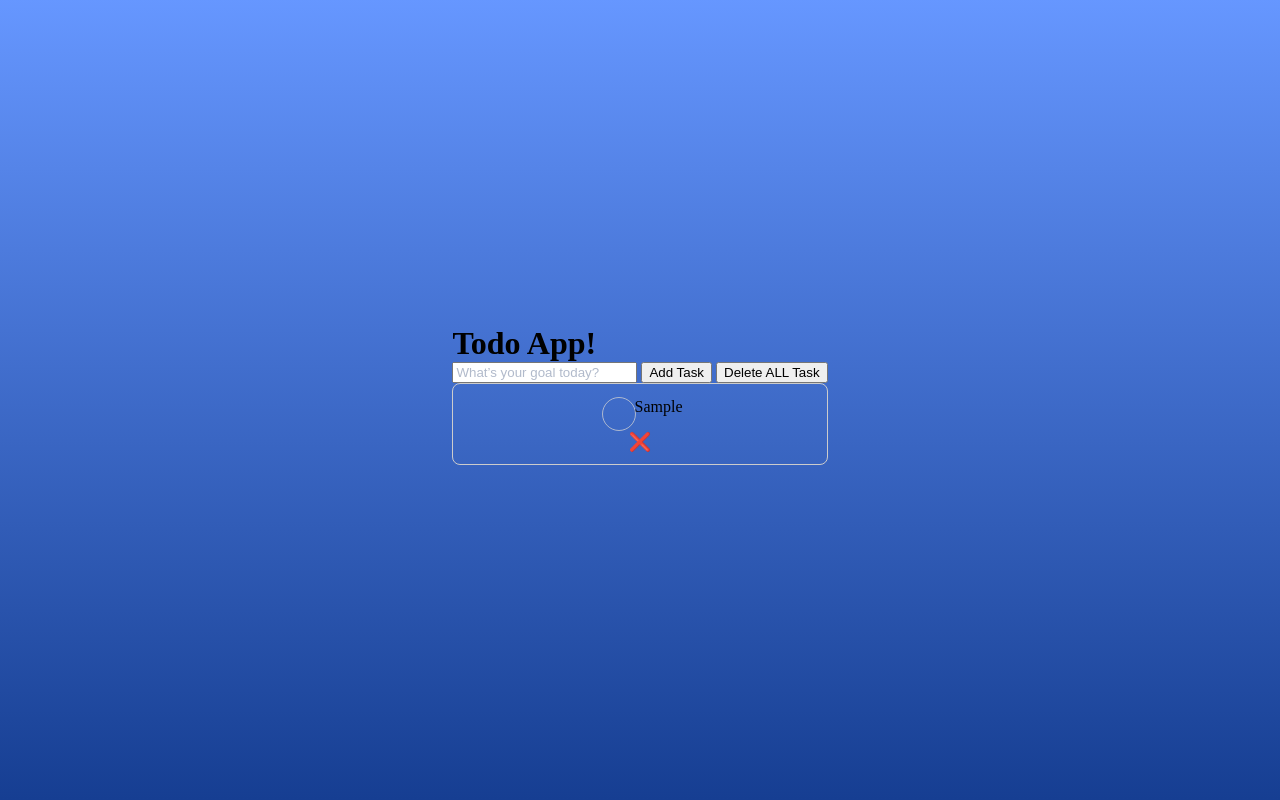
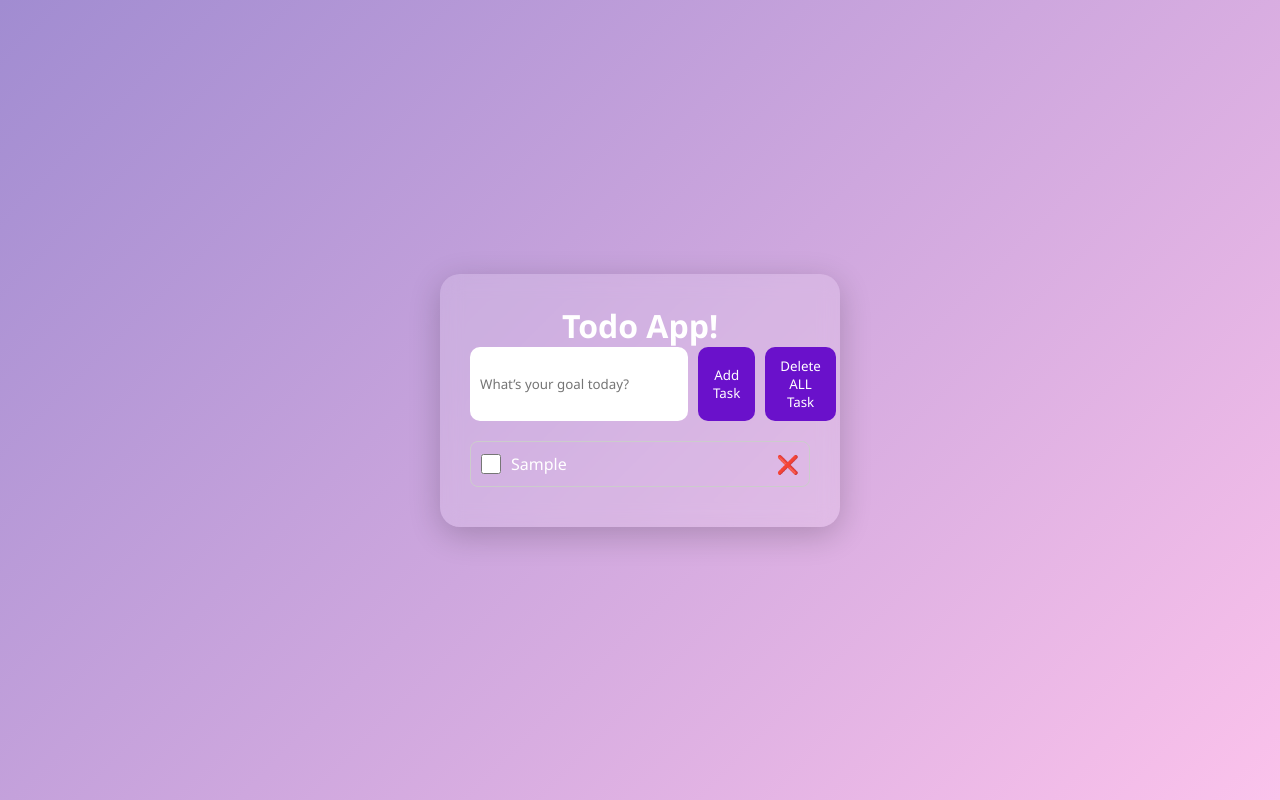
Before and after one commit to digitalpardoxxoo/todo-list, a plain HTML site: page index.html in a window 1280 px wide. Both pictures are taken after typing "Sample" into the empty fields and a click on the button "Add Task". Drawn offline with Linux system fonts and the light colour scheme.

Commit message:
Update style.css

```diff
--- a/style.css
+++ b/style.css
@@ -1,208 +1,101 @@
-:root {
-  --gradient: linear-gradient(
-    180deg,
-    rgba(45, 112, 1253, 0.73) 0%,
-    #163e92 100%
-  );
-  --dark: #001747;
-  --grey: #b1bacb;
-  --grey-border: rgba(210, 210, 210, 0.75);
-  --grey-light: #eeeeee;
-  --grey-dark: $405175;
-  --blue: #2d70fd;
-  --green: #00d8a7;
-  --white: #ffffff;
+* {
+  margin: 0;
+  padding: 0;
+  box-sizing: border-box;
+  font-family: 'Segoe UI', sans-serif;
 }
 
 body {
-  background: var(--gradient);
-  margin: 0;
+  background: linear-gradient(135deg, #a18cd1 0%, #fbc2eb 100%);
   height: 100vh;
   display: flex;
-  flex-direction: column;
-  justify-content: space-evenly;
   align-items: center;
+  justify-content: center;
 }
 
-.btn {
-  color: var(--white);
-  font-size: 1.1rem;
-  padding: 0.7rem 1.5rem;
-  border-radius: 0.3rem;
-  background-color: var(--blue);
-  border: none;
-  position: absolute;
-  right: 0.5rem;
-  bottom: 0.5rem;
-}
-
-h1,
-h2,
-h3,
-h4,
-h5,
-h6,
-p {
-  margin: 0;
-}
-
-/* Todo Container */
-
-.todo {
-  display: flex;
-  flex-direction: column;
-  justify-content: space-around;
-  border-radius: 2rem;
-  background: var(--white);
-  padding: 3rem;
-  height: 50%;
-  width: 60%;
-  box-shadow: 0 1rem 3rem 1rem rgba(0, 23, 71, 0.15);
-  max-width: 30rem;
-}
-
-h2 {
-  text-transform: uppercase;
-  height: 3rem;
-  color: var(--dark);
+.container {
+  background: rgba(255, 255, 255, 0.15);
+  backdrop-filter: blur(10px);
+  padding: 30px;
+  border-radius: 20px;
+  width: 90%;
+  max-width: 400px;
+  box-shadow: 0 8px 32px rgba(0, 0, 0, 0.2);
   text-align: center;
 }
 
-.input {
-  position: relative;
-  display: flex;
+h1 {
+  display: inline;
+  color: #fff;
+  margin-bottom: 20px;
 }
 
-.input-field {
-  width: 100%;
-  border: 0.06rem solid #d2d2d2bf;
-  border-radius: 0.5rem;
-  padding: 1.25rem;
-  font-size: 1rem;
+.input-section {
+  display: flex;
+  gap: 10px;
+  margin-bottom: 20px;
 }
 
-input[type="text"]::placeholder {
-  color: var(--grey);
+#taskInput {
+  flex: 1;
+  padding: 10px;
+  border: none;
+  border-radius: 10px;
+  outline: none;
 }
 
-.todo-container {
-  display: flex;
-  gap: 1rem;
+#addTaskBtn, #deleteBtn {
+  padding: 10px 15px;
+  border: none;
+  background-color: #6a11cb;
+  color: #fff;
+  border-radius: 10px;
+  cursor: pointer;
+  transition: background 0.3s ease;
 }
 
-ul {
-  padding: 0;
-  margin: 0;
-  overflow-y: scroll;
+#addTaskBtn:hover,
+#deleteBtn:hover {
+  background-color: #2575fc;
 }
 
-li {
-  display: flex;
-  flex-direction: column;
-  gap: 1.2rem;
-  padding: 1.3rem;
+.task-list {
+  list-style: none;
+  padding-left: 0;
 }
 
-#todoList p {
+.task-list li {
+  background-color: rgba(255, 255, 255, 0.2);
+  margin: 10px 0;
+  padding: 10px;
+  border-radius: 10px;
+  color: #fff;
   display: flex;
-  gap: 1rem;
-  color: var(--dark);
-  align-items: center;
+  justify-content: space-between;
+  align-items: flex-start;
+  gap: 10px;
+  word-break: break-word;
+  flex-wrap: wrap;
 }
 
-#todoList .disabled {
-  color: #8f98a8;
+.task-list p {
+  flex: 1;
+  margin: 0;
+  word-break: break-word;
+  overflow-wrap: break-word;
+  font-size: 16px;
 }
 
-.disabled {
-  display: flex;
-  text-decoration: line-through;
-}
-
-input[type="checkbox"] {
-  appearance: none;
-  -webkit-appearance: none;
-  -moz-appearance: none;
+.task-list input[type="checkbox"] {
+  width: 20px;
+  height: 20px;
   cursor: pointer;
 }
 
-input[type="checkbox"]::before {
-  content: "\2713";
-  display: inline-block;
-  width: 2rem;
-  height: 2rem;
-  font-size: 1.7rem;
-  text-align: center;
-  border: 0.06rem solid var(--grey-border);
-  border-radius: 50%;
-  color: transparent;
+.task-list button {
+  background: transparent;
+  border: none;
+  color: red;
+  cursor: pointer;
+  font-size: 18px;
 }
-
-input[type="checkbox"]:checked::before {
-  color: var(--white);
-  background-color: var(--green);
-  border: 0.06rem solid var(--green);
-  border-radius: 50%;
-}
-
-.counter {
-  border: 0.06rem solid var(--grey-light);
-}
-
-.counter-container {
-  height: 2rem;
-  display: flex;
-  justify-content: space-between;
-  color: var(--grey);
-}
-
-.counter-container p {
-  align-self: center;
-}
-
-.counter-container button {
-  border: none;
-  background-color: transparent;
-  color: var(--grey);
-  font-size: 1rem;
-}
-
-.footer {
-  display: flex;
-  gap: 1.8rem;
-  background-color: var(--white);
-  padding: 1.2rem;
-  border-radius: 0.5rem;
-}
-
-.made-by,
-.author {
-  font-size: 0.9rem;
-}
-
-.made-by {
-  color: var(--grey-dark);
-}
-
-.author {
-  color: var(--blue);
-  font-weight: bold;
-}
-
-.scroll {
-  height: 15rem;
-  scrollbar-width: thin;
-}
-
-.scroll::-webkit-scrollbar {
-  width: 0.6rem;
-}
-
-.scroll::-webkit-scrollbar-thumb {
-  background-color: var(--blue);
-  border-radius: 0.5rem;
-}
-
-.scroll::-webkit-scrollbar-track {
-  display: none;
-}
```
